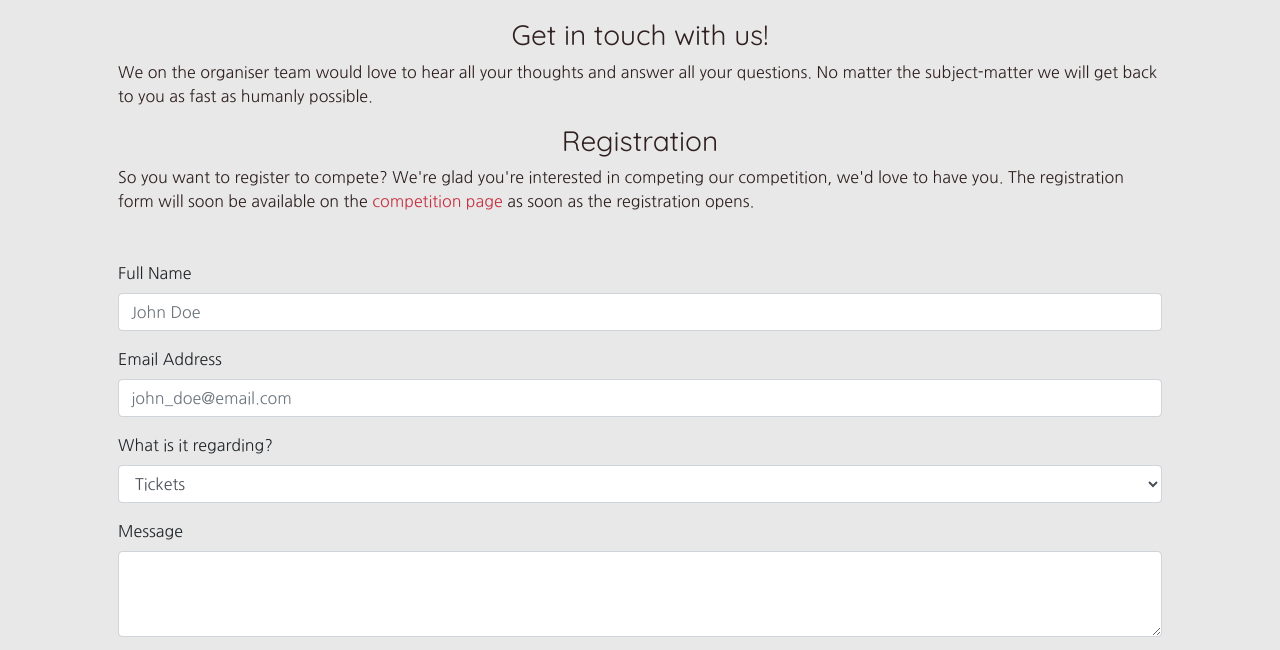
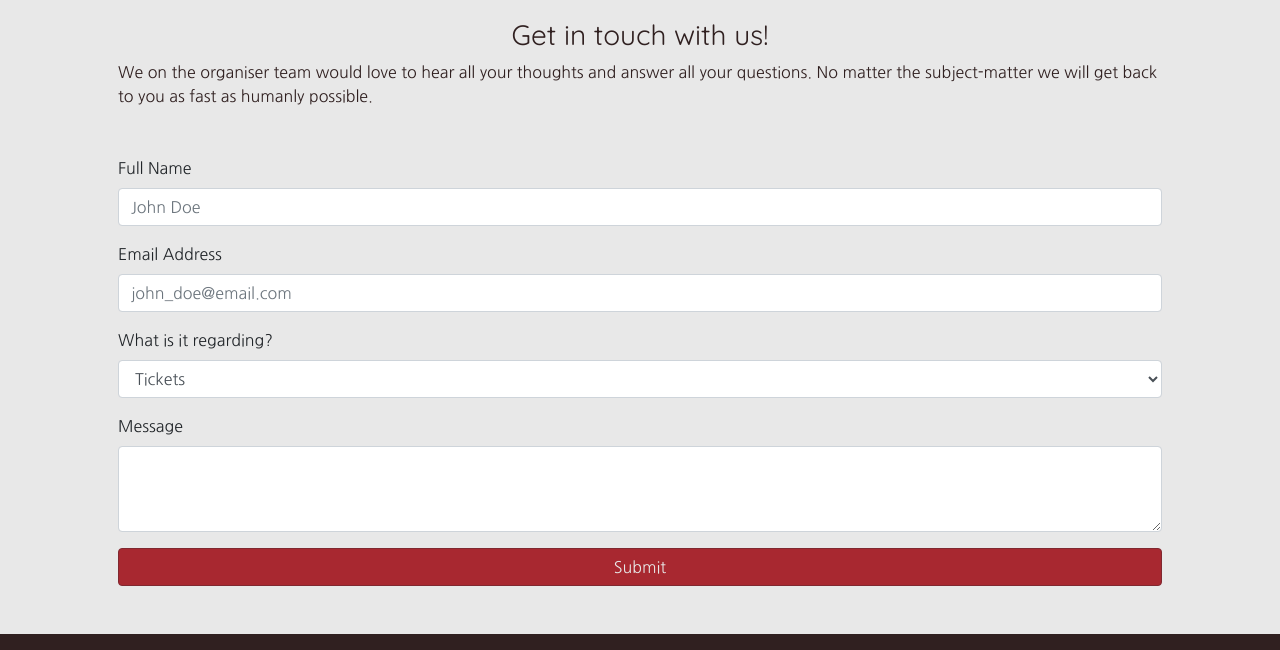
Before and after one commit to Code-Institute-Submissions/bad-and-boogie, a plain HTML site: page contact.html in a window 1280 px wide. Shown: the part 71-721 px from the top of the page. Drawn offline with nearby package versions, Linux system fonts and the light colour scheme.

Commit message:
Removed unnecessary registration paragraph on contact page

```diff
--- a/contact.html
+++ b/contact.html
@@ -45,13 +45,6 @@
                             <h3 class="text-center">Get in touch with us!</h3>
                             <p>
                                 We on the organiser team would love to hear all your thoughts and answer all your questions. No matter the subject-matter we will get back to you as fast as humanly possible.
-                            </p>
-                            <h3 class="text-center">
-                                Registration
-                            </h3>
-                            <p>
-                                So you want to register to compete? We're glad you're interested in competing our competition, we'd love to have you. The registration form will soon be available on the
-                                <span><a href="compete.html">competition page</a></span> as soon as the registration opens.
                             </p>
                             <form>
                                 <div class="form-group mt-5">
```
